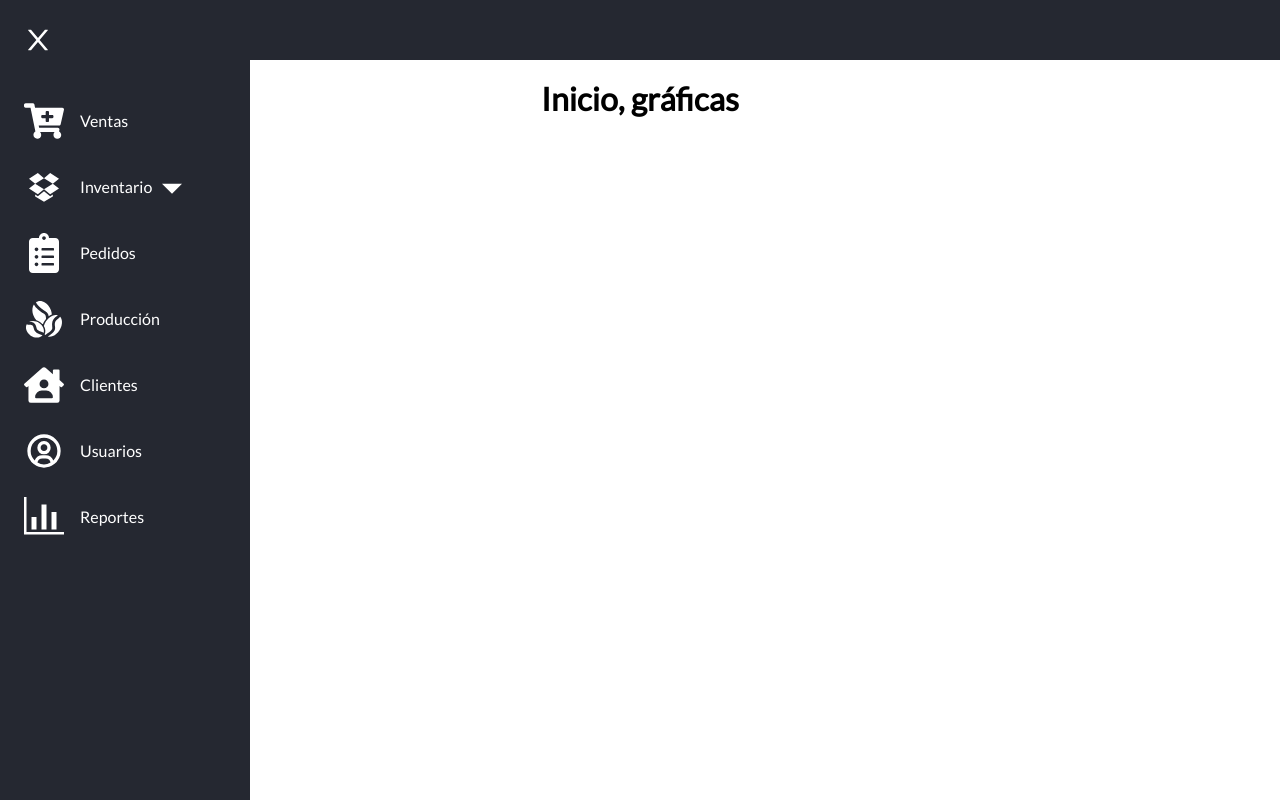
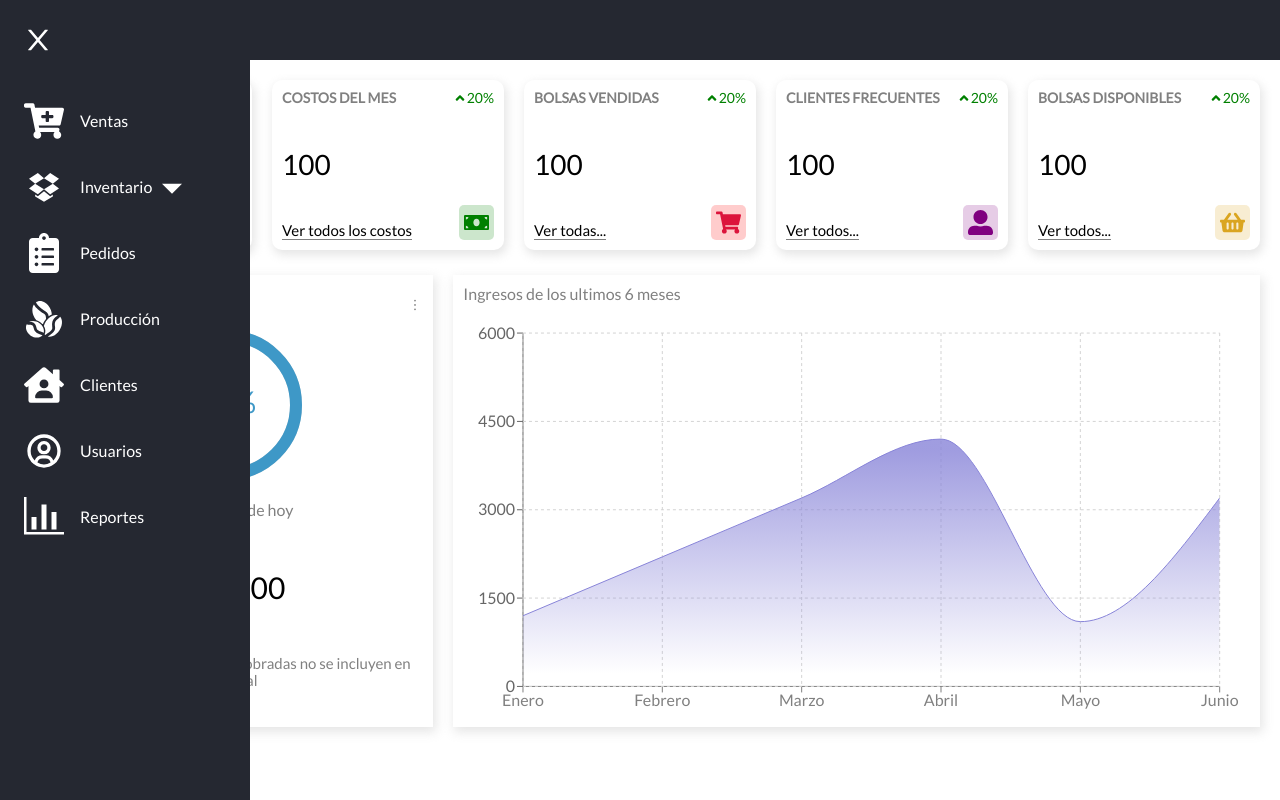
Before and after one commit to JefersonV/Frontend-Web-App-Caf-Vida-, a React (Vite) app: page / in a window 1280 px wide. Built offline with nearby package versions, Linux system fonts and the light colour scheme.

Commit message:
Avance dashboard

```diff
--- a/package.json
+++ b/package.json
@@ -11,10 +11,12 @@
   "dependencies": {
     "normalize.css": "^8.0.1",
     "react": "^18.2.0",
+    "react-circular-progressbar": "^2.1.0",
     "react-dom": "^18.2.0",
     "react-icons": "^4.4.0",
     "react-router-dom": "^6.4.0",
-    "sass": "^1.54.9"
+    "recharts": "^2.1.14",
+    "sass": "^1.55.0"
   },
   "devDependencies": {
     "@types/react": "^18.0.17",
--- /dev/null
+++ b/src/assets/styles/home.scss
@@ -0,0 +1,18 @@
+.home {
+  display: flex;
+
+  .homeContainer {
+    flex: 6;
+
+    .widgets,
+    .charts {
+      display: flex;
+      padding: 20px;
+      gap: 20px;
+    }
+
+    .charts {
+      padding: 5px 20px;
+    }
+  }
+}
--- /dev/null
+++ b/src/components/chart/Chart.jsx
@@ -0,0 +1,66 @@
+import "./chart.scss";
+import {
+  AreaChart,
+  Area,
+  XAxis,
+  YAxis,
+  CartesianGrid,
+  Tooltip,
+  ResponsiveContainer,
+} from "recharts";
+
+const data = [
+  { name: "Enero", Total: 1200 },
+  { name: "Febrero", Total: 2200 },
+  { name: "Marzo", Total: 3200 },
+  { name: "Abril", Total: 4200 },
+  { name: "Mayo", Total: 1100 },
+  { name: "Junio", Total: 3200 },
+];
+
+const Chart = () => {
+  return (
+    <div className="chart">
+      <div className="title">Ingresos de los ultimos 6 meses</div>
+      <ResponsiveContainer width="100%" aspect={2 / 1}>
+        <AreaChart
+          width={730}
+          height={250}
+          data={data}
+          margin={{ top: 10, right: 30, left: 0, bottom: 0 }}
+        >
+          <defs>
+            <linearGradient id="Total" x1="0" y1="0" x2="0" y2="1">
+              <stop offset="5%" stopColor="#8884d8" stopOpacity={0.8} />
+              <stop offset="95%" stopColor="#8884d8" stopOpacity={0} />
+            </linearGradient>
+            {/* <linearGradient id="colorPv" x1="0" y1="0" x2="0" y2="1">
+              <stop offset="5%" stopColor="#82ca9d" stopOpacity={0.8} />
+              <stop offset="95%" stopColor="#82ca9d" stopOpacity={0} />
+            </linearGradient> */}
+          </defs>
+          <XAxis dataKey="name" stroke="gray" />
+          <YAxis />
+          <CartesianGrid strokeDasharray="3 3" className="chartGrid" />
+          <Tooltip />
+          <Area
+            type="monotone"
+            dataKey="Total"
+            stroke="#8884d8"
+            fillOpacity={1}
+            fill="url(#Total)"
+          />
+          {/* <Area
+            type="monotone"
+            dataKey="pv"
+            stroke="#82ca9d"
+            fillOpacity={1}
+            fill="url(#colorPv)"
+          /> */}
+        </AreaChart>
+      </ResponsiveContainer>
+    </div>
+  );
+};
+
+export default Chart;
--- /dev/null
+++ b/src/components/chart/chart.scss
@@ -0,0 +1,15 @@
+.chart {
+    flex: 4;
+    -webkit-box-shadow: 2px 4px 10px 1px rgba(0,0,0,0.47);
+    box-shadow: 2px 4px 10px 1px rgba(201, 201, 201, 0.47);
+    padding: 10px;
+    color: gray;
+
+    .title {
+        margin-bottom: 20px;
+    }
+
+    .chartGrid {
+        stroke: lightgray;
+    }
+}
--- /dev/null
+++ b/src/components/featured/Featured.jsx
@@ -0,0 +1,28 @@
+import "./featured.scss";
+import * as AiIcons from "react-icons/ai";
+import { CircularProgressbar } from "react-circular-progressbar";
+import "react-circular-progressbar/dist/styles.css";
+
+const Featured = () => {
+  const percentage = 87;
+  return (
+    <div className="featured">
+      <div className="top">
+        <h1 className="title">Total Ingresos</h1>
+        <AiIcons.AiOutlineMore />
+      </div>
+      <div className="bottom">
+        <div className="featuredChart">
+          <CircularProgressbar value={percentage} text={`${percentage}%`} />
+        </div>
+        <p className="title">Total ventas de hoy</p>
+        <p className="monto">Q545.00</p>
+        <p className="desc">
+          Ventas pagadas, las ventas no cobradas no se incluyen en este total
+        </p>
+      </div>
+    </div>
+  );
+};
+
+export default Featured;
--- /dev/null
+++ b/src/components/featured/featured.scss
@@ -0,0 +1,48 @@
+.featured {
+    flex: 2;
+    -webkit-box-shadow: 2px 4px 10px 1px rgba(0,0,0,0.47);
+    box-shadow: 2px 4px 10px 1px rgba(201, 201, 201, 0.47);
+    padding: 10px;
+
+    .top {
+        display: flex;
+        align-items: center;
+        justify-content: space-between;
+        color: gray;
+
+        .title {
+            font-size: 16px;
+            font-weight: 500;
+        }
+    }
+
+    .bottom {
+        padding: 5px;
+        display: flex;
+        flex-direction: column;
+        align-items: center;
+        justify-content: center;
+        gap: 5px;
+
+        .featuredChart {
+            width: 150px;
+            height: 150px;
+        }
+
+        .title {
+            font-weight: 500;
+            color: gray;
+        }
+
+        .monto {
+            font-size: 30px;
+        }
+
+        .desc {
+            font-weight: 300;
+            font-size: 15px;
+            color: gray;
+            text-align: center;
+        }
+    }
+}
--- /dev/null
+++ b/src/components/widgets/Widget.jsx
@@ -0,0 +1,115 @@
+import * as FaIcons from "react-icons/fa";
+import "./widget.scss";
+
+const Widget = ({ type }) => {
+  //temporal
+  const monto = 100;
+  const porcentaje = 20;
+  let data = {};
+
+  switch (type) {
+    case "ventasMes":
+      data = {
+        title: "VENTAS DEL MES",
+        isMoney: false,
+        link: "Ver todas las ventas",
+        icon: (
+          <FaIcons.FaShoppingCart
+            className="icon"
+            style={{
+              color: "crimson",
+              backgroundColor: "rgba(255, 0, 0, 0.2)",
+            }}
+          />
+        ),
+      };
+      break;
+    case "costoMes":
+      data = {
+        title: "COSTOS DEL MES",
+        isMoney: false,
+        link: "Ver todos los costos",
+        icon: (
+          <FaIcons.FaMoneyBill
+            className="icon"
+            style={{
+              backgroundColor: "rgba(0, 128, 0, 0.2)",
+              color: "green",
+            }}
+          />
+        ),
+      };
+      break;
+    case "bolsasVend":
+      data = {
+        title: "BOLSAS VENDIDAS",
+        isMoney: false,
+        link: "Ver todas...",
+        icon: (
+          <FaIcons.FaShoppingCart
+            className="icon"
+            style={{
+              color: "crimson",
+              backgroundColor: "rgba(255, 0, 0, 0.2)",
+            }}
+          />
+        ),
+      };
+      break;
+    case "cliente":
+      data = {
+        title: "CLIENTES FRECUENTES",
+        isMoney: false,
+        link: "Ver todos...",
+        icon: (
+          <FaIcons.FaUserAlt
+            className="icon"
+            style={{
+              backgroundColor: "rgba(128, 0, 128, 0.2)",
+              color: "purple",
+            }}
+          />
+        ),
+      };
+      break;
+    case "bolsasDisp":
+      data = {
+        title: "BOLSAS DISPONIBLES",
+        isMoney: false,
+        link: "Ver todos...",
+        icon: (
+          <FaIcons.FaShoppingBasket
+            className="icon"
+            style={{
+              backgroundColor: "rgba(218, 165, 32, 0.2)",
+              color: "goldenrod",
+            }}
+          />
+        ),
+      };
+      break;
+    default:
+      break;
+  }
+
+  return (
+    <div className="widget">
+      <div className="left">
+        <span className="title">{data.title}</span>
+        <span className="counter">
+          {data.isMoney && Q} {monto}
+        </span>
+        <span className="link">{data.link}</span>
+      </div>
+      <div className="right">
+        <div className="percentage positive">
+          <FaIcons.FaAngleUp />
+          {porcentaje}%
+        </div>
+        {data.icon}
+      </div>
+    </div>
+  );
+};
+
+export default Widget;
--- /dev/null
+++ b/src/components/widgets/widget.scss
@@ -0,0 +1,54 @@
+.widget {
+    display: flex;
+    justify-content: space-between;
+    width: 200px;
+    flex: 1;
+    padding: 10px;
+    -webkit-box-shadow: 2px 4px 10px 1px rgba(0,0,0,0.47);
+    box-shadow: 2px 4px 10px 1px rgba(201,201,201,0.47);
+    border-radius: 10px;
+    height: 170px;
+
+    .left, .right {
+        display: flex;
+        flex-direction: column;
+        justify-content: space-between;
+    }
+
+    .title {
+        font-weight: bold;
+        font-size: 14px;
+        color: gray;
+    }
+
+    .counter {
+        font-size: 28px;
+        font-weight: 300;
+    }
+
+    .link {
+        width: max-content;
+        font-size: 15px;
+        border-bottom: 1px solid gray;
+    }
+
+    .percentage {
+        display: flex;
+        align-items: center;
+        font-size: 14px;
+
+        &.positive {
+            color: green;
+        }
+        &.negative {
+            color: red;
+        }
+    }
+
+    .icon {
+        font-size: 35px;
+        padding: 5px;
+        border-radius: 5px;
+        align-self: flex-end;
+    }
+}
--- a/src/pages/Home.jsx
+++ b/src/pages/Home.jsx
@@ -1,12 +1,28 @@
-import React from 'react'
-import '../assets/styles/Navbar.css'
+import React from "react";
+import "../assets/styles/Navbar.css";
+import "../assets/styles/home.scss";
+import Widget from "../components/widgets/Widget";
+import Featured from "../components/featured/featured";
+import Chart from "../components/chart/chart";
 
 const Home = () => {
   return (
-    <>
-      <h1>Inicio, gráficas</h1>
-    </>
-  )
-}
+    <div className="home">
+      <div className="homeContainer">
+        <div className="widgets">
+          <Widget type={"ventasMes"} />
+          <Widget type={"costoMes"} />
+          <Widget type={"bolsasVend"} />
+          <Widget type={"cliente"} />
+          <Widget type={"bolsasDisp"} />
+        </div>
+        <div className="charts">
+          <Featured />
+          <Chart />
+        </div>
+      </div>
+    </div>
+  );
+};
 
-export default Home
+export default Home;
```
Also changed, not shown: 1 other file (tests, documents, lock files or other folders).
